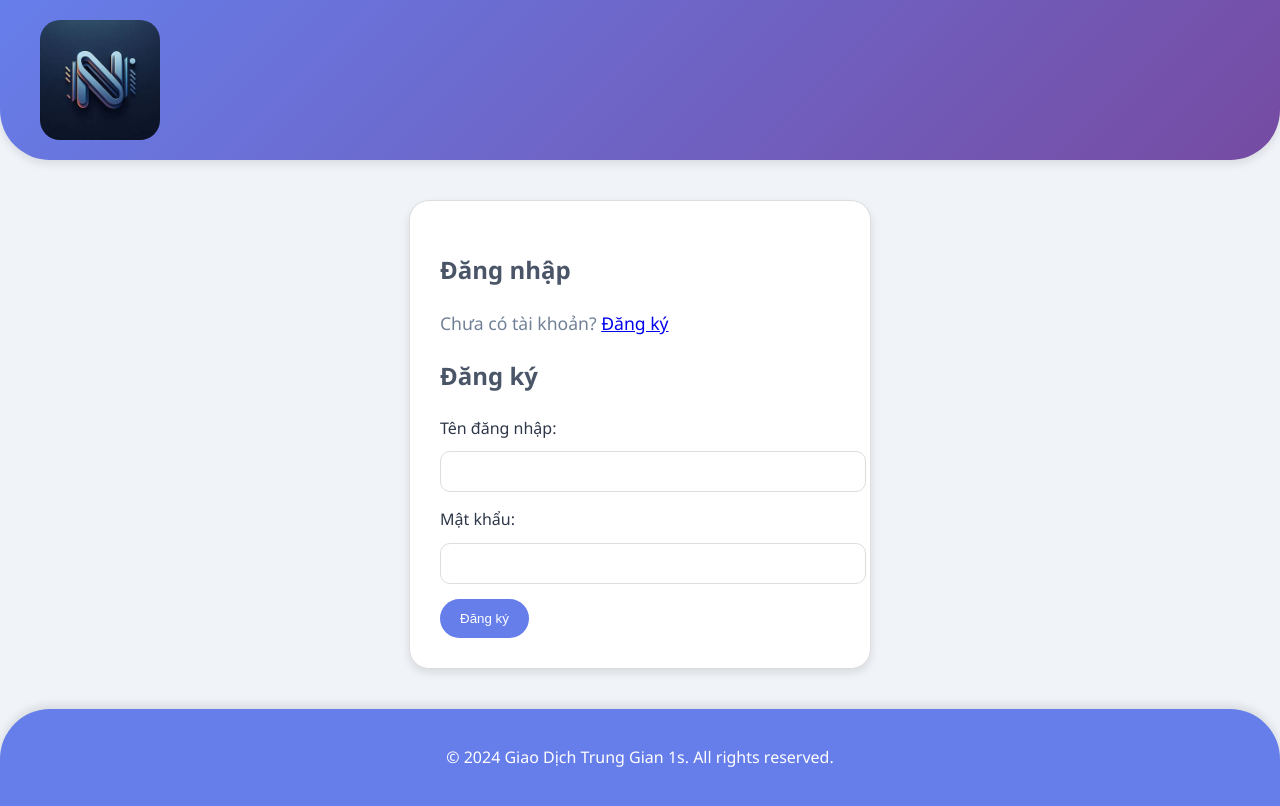
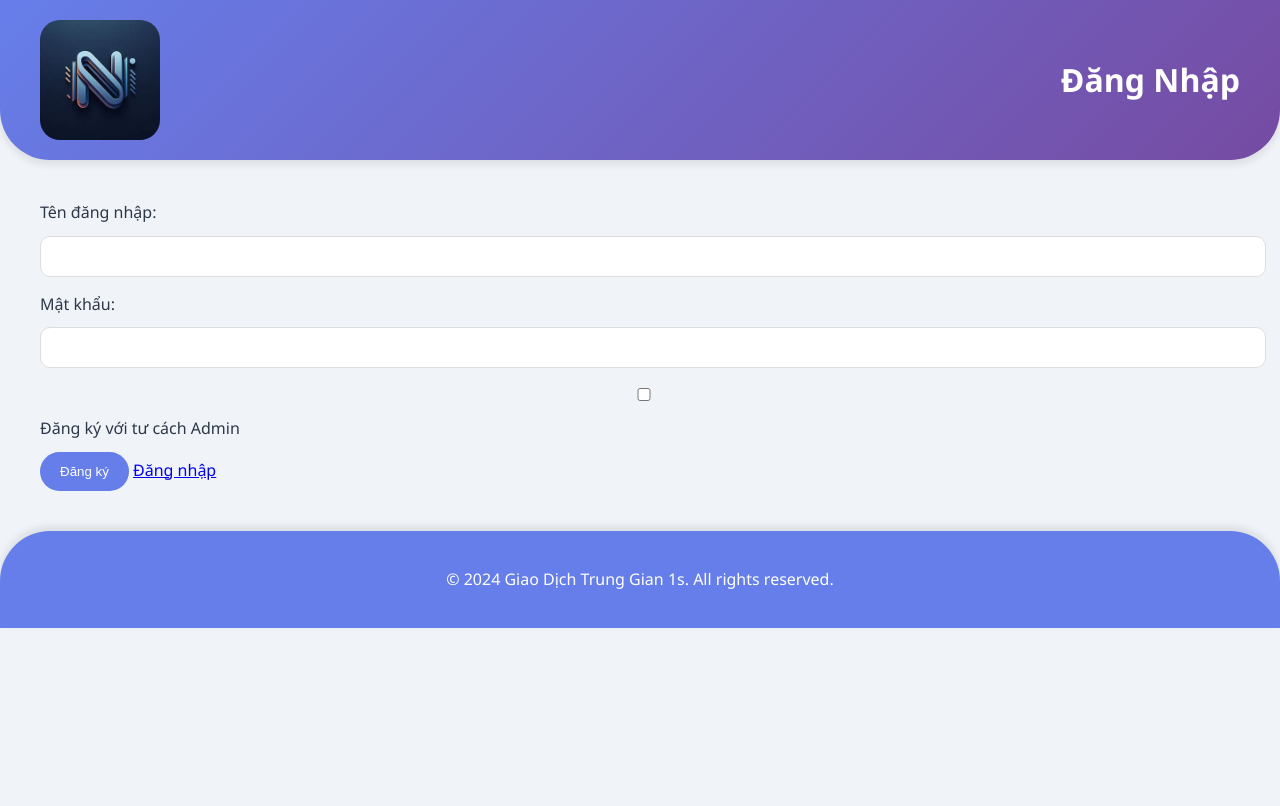
Before and after one commit to Nam9227/giaodichtrunggian, a plain HTML site: page login.html in a window 1280 px wide. Both pictures are taken after a click on the link "Đăng ký". Drawn offline with Linux system fonts and the light colour scheme.

Commit message:
Update login.html

```diff
--- a/login.html
+++ b/login.html
@@ -3,19 +3,18 @@
 <head>
   <meta charset="UTF-8">
   <meta name="viewport" content="width=device-width, initial-scale=1.0">
-  <title>Đăng nhập hoặc Đăng ký</title>
+  <title>Đăng Nhập</title>
   <link rel="stylesheet" href="style.css">
 </head>
 <body>
   <header>
     <div class="container">
       <img src="images/logo.jpg" alt="Logo Giao Dịch Trung Gian 1s" class="logo">
+      <h1>Đăng Nhập</h1>
     </div>
   </header>
 
   <main>
-    <div class="form-container">
-      <h2>Đăng nhập</h2>
     <form id="login-form">
       <label for="username">Tên đăng nhập:</label>
       <input type="text" id="username" name="username" required>
@@ -24,11 +23,9 @@
       <input type="password" id="password" name="password" required>
 
       <button type="submit">Đăng nhập</button>
+      <a href="#" id="show-register">Đăng ký</a>
     </form>
 
-      <p>Chưa có tài khoản? <a href="#" id="show-register">Đăng ký</a></p>
-
-      <h2>Đăng ký</h2>
     <form id="register-form" style="display: none;">
       <label for="new-username">Tên đăng nhập:</label>
       <input type="text" id="new-username" name="new-username" required>
@@ -36,9 +33,14 @@
       <label for="new-password">Mật khẩu:</label>
       <input type="password" id="new-password" name="new-password" required>
 
+      <label for="is-admin">
+        <input type="checkbox" id="is-admin" name="is-admin">
+        Đăng ký với tư cách Admin
+      </label>
+
       <button type="submit">Đăng ký</button>
+      <a href="#" id="show-login">Đăng nhập</a>
     </form>
-    </div>
   </main>
 
   <footer>
```
Lines whose indentation alone changed are shown as unchanged.
